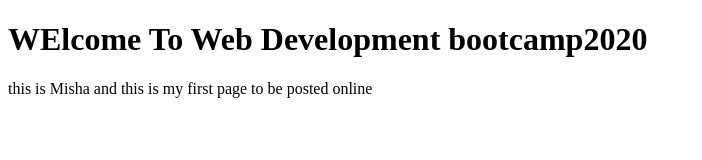
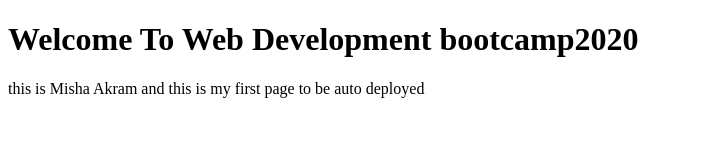
Before and after one commit to MishaAkram/Bootcamp, a plain HTML site: page index.html in a window 1280 px wide. Shown: the whole page, without its empty margins (0-702 px from the left). Drawn offline with Linux system fonts and the light colour scheme.

Commit message:
Update index.html

```diff
--- a/index.html
+++ b/index.html
@@ -6,8 +6,10 @@
     <title>BOOTCAMP2020</title>
 </head>
 <body>
-    <h1>WElcome To Web Development bootcamp2020</h1>
-    <p>this is Misha and this is my first page to be posted online</p>
+    <h1>Welcome To Web Development bootcamp2020</h1>
+    <p>this is Misha Akram and this is my first page to be auto deployed
+
+    </p>
 
 </body>
 </html>
```
